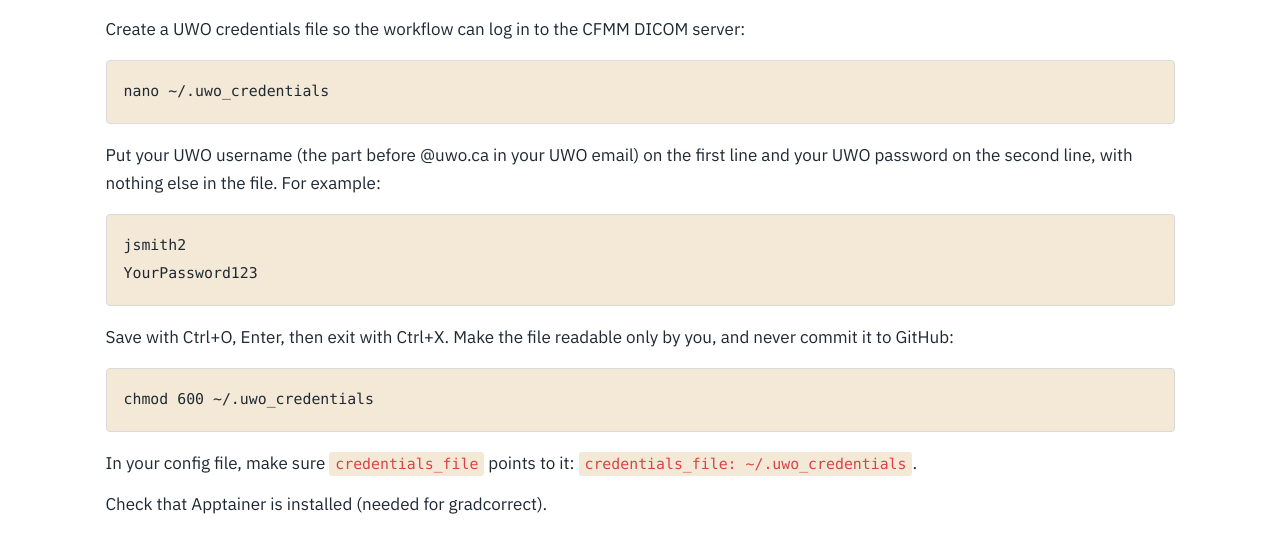
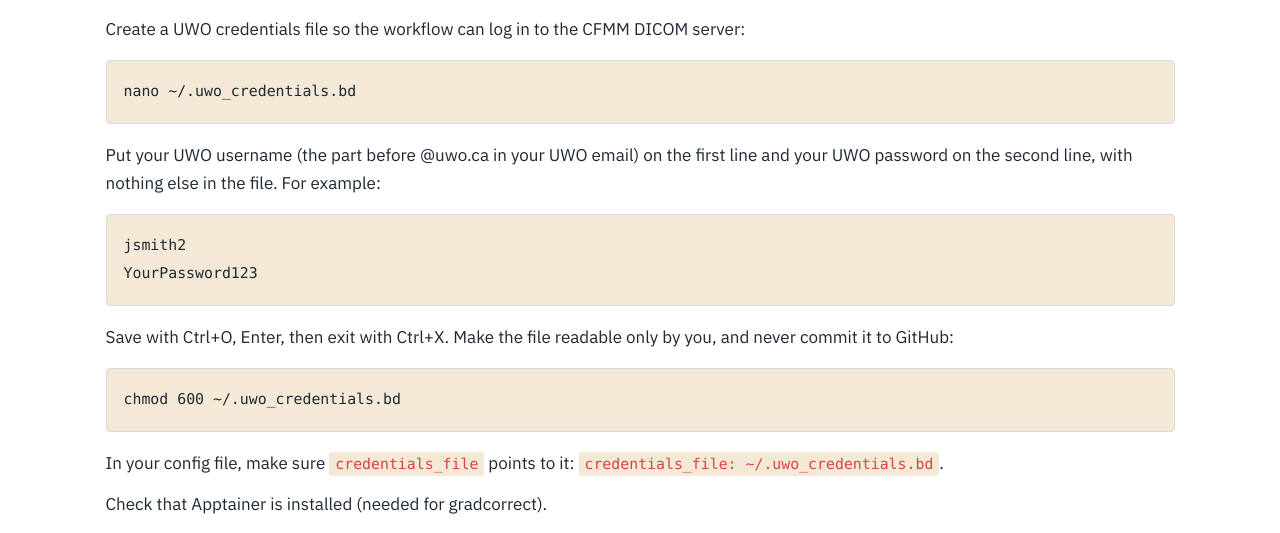
Before and after one commit to DiedrichsenLab/diedrichsenlab.github.io, a Jekyll site: the page built from _guides/09_cfmm2bids_instructions.md, in a window 1280 px wide and 900 px high. Shown: the part 346-879 px from the top of the window. Built offline with Jekyll 4.4.1, drawn with Linux system fonts in a browser that asks for light colours.

````diff
--- a/_guides/09_cfmm2bids_instructions.md
+++ b/_guides/09_cfmm2bids_instructions.md
@@ -16,7 +16,7 @@ curl -fsSL https://pixi.sh/install.sh | sh
 Create a UWO credentials file so the workflow can log in to the CFMM DICOM server:
 
 ```bash
-nano ~/.uwo_credentials
+nano ~/.uwo_credentials.bd
 ```
 
 Put your UWO username (the part before @uwo.ca in your UWO email) on the first line and your UWO password on the second line, with nothing else in the file. For example:
@@ -29,10 +29,10 @@ YourPassword123
 Save with Ctrl+O, Enter, then exit with Ctrl+X. Make the file readable only by you, and never commit it to GitHub:
 
 ```bash
-chmod 600 ~/.uwo_credentials
+chmod 600 ~/.uwo_credentials.bd
 ```
 
-In your config file, make sure `credentials_file` points to it: `credentials_file: ~/.uwo_credentials`.
+In your config file, make sure `credentials_file` points to it: `credentials_file: ~/.uwo_credentials.bd`.
 
 Check that Apptainer is installed (needed for gradcorrect).
 
````
